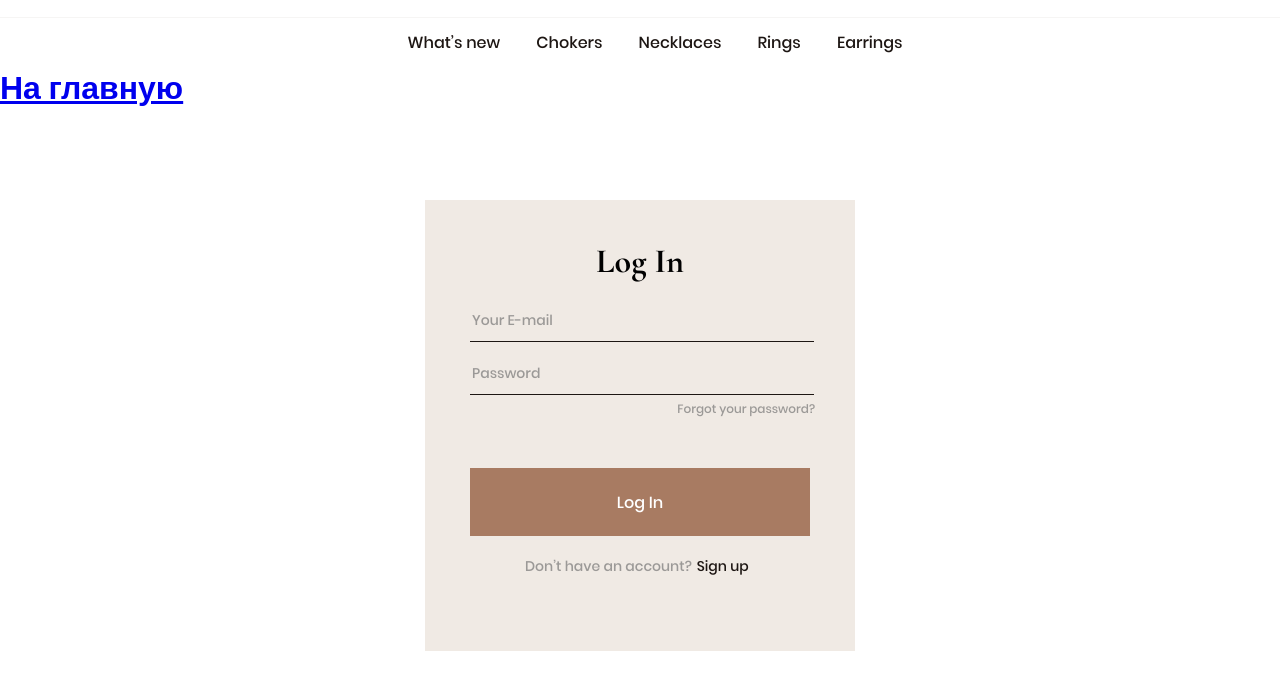
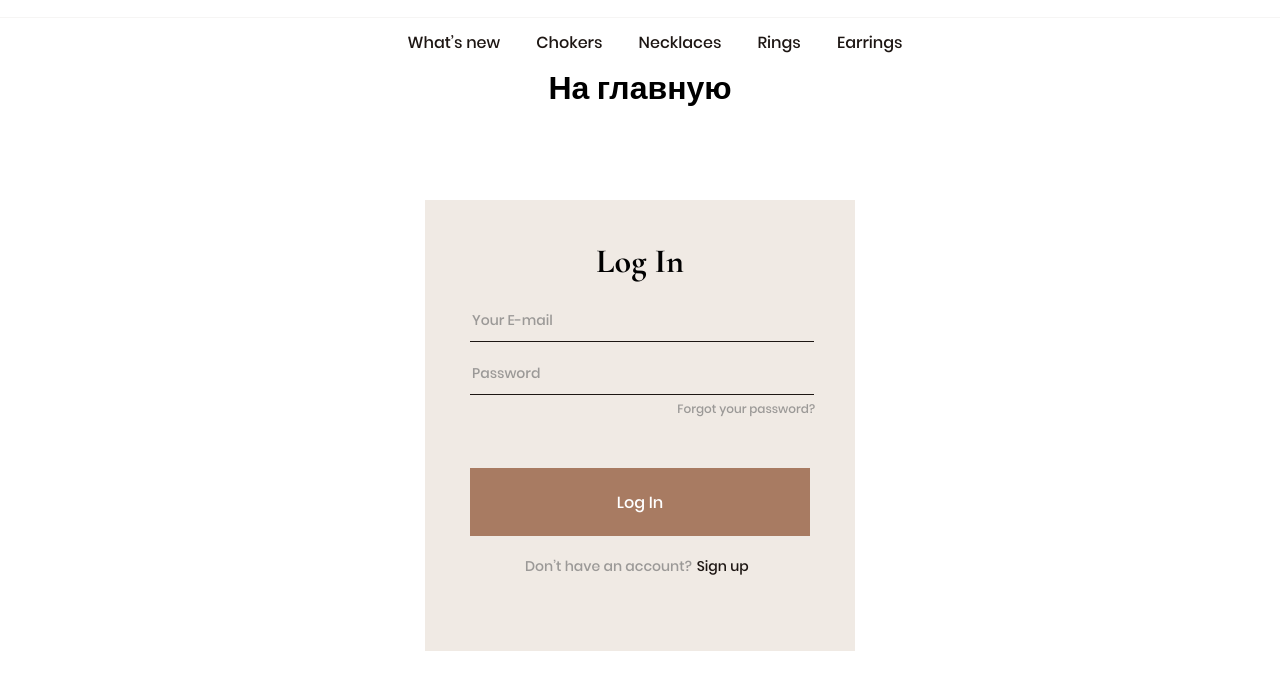
Before and after one commit to Hopperys/boiko_jewellery, a website: page source/login.html in a window 1280 px wide. Shown: the part 103-800 px from the top of the page. Drawn offline with nearby package versions, Linux system fonts and the light colour scheme; files that its build step writes are made by us from their sources; files whose address does not match are found by name.

Commit message:
Прижал футер

```diff
--- a/source/login.html
+++ b/source/login.html
@@ -1,5 +1,5 @@
 <!DOCTYPE html>
-<html lang="en">
+<html class="page" lang="en">
 <head>
   <meta charset="UTF-8">
   <meta name="description" content="Jewellery shop">
@@ -47,7 +47,8 @@
       <li><a href="#">Contact Us</a></li>
     </ul>
   </header>
-  <main>
+  <div class="page-body__wrapper">
+    <main class="page-main page-main--login">
       <a href="main.html"><h1>На главную</h1></a>
       <section class="popup popup--main">
         <form action="https://echo.htmlacademy.ru/" method="POST" target="_blank">
@@ -127,6 +128,8 @@
         </section>
       </div>
     </footer>
+  </div>
+
 
   <script src="js/main.js"></script>
 </body>
--- a/source/sass/blocks/page-body.scss
+++ b/source/sass/blocks/page-body.scss
@@ -13,3 +13,10 @@
     }
   }
 }
+
+
+.page-body__wrapper {
+  display: flex;
+  flex-direction: column;
+  height: 100%;
+}
--- a/source/sass/blocks/page-footer.scss
+++ b/source/sass/blocks/page-footer.scss
@@ -1,6 +1,7 @@
 .page-footer {
   background-color: $black;
   color: $white;
+  flex-shrink: 0;
 }
 
 .page-footer__wrapper {
--- a/source/sass/blocks/page-main.scss
+++ b/source/sass/blocks/page-main.scss
@@ -1,4 +1,6 @@
 .page-main {
+  flex: 1 0 auto;
+
   &--catalog {
     display: flex;
     flex-direction: column;
@@ -160,6 +162,15 @@
   }
 }
 
+.page-main--login h1 {
+  text-align: center;
+  color: $black;
+}
+
+.page-main--login a {
+  text-decoration: none;
+}
+
 .page-main__header p {
   font-family: "Cormorant Garamond", "Times New Roman", serif;
   font-style: italic;
--- /dev/null
+++ b/source/sass/blocks/page.scss
@@ -0,0 +1,3 @@
+.page {
+  height: 100%;
+}
--- a/source/sass/style.scss
+++ b/source/sass/style.scss
@@ -1,6 +1,7 @@
 @import "fonts.scss";
 @import "mixin.scss";
 @import "variables.scss";
+@import "blocks/page.scss";
 @import "blocks/page-body.scss";
 @import "blocks/page-header.scss";
 @import "blocks/page-main.scss";
```
Also changed, not shown: source/catalog.html (+3 -1 lines), source/index.html (+1 -1 lines), source/main.html (+4 -1 lines), build/catalog.html, build/css/style.min.css, build/index.html, build/login.html, build/main.html, 1 other file. Lines whose indentation alone changed are shown as unchanged.
